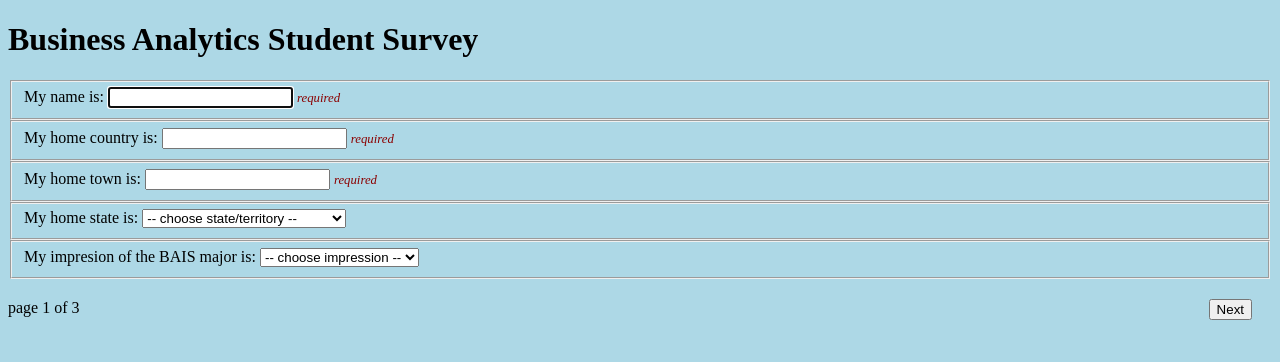
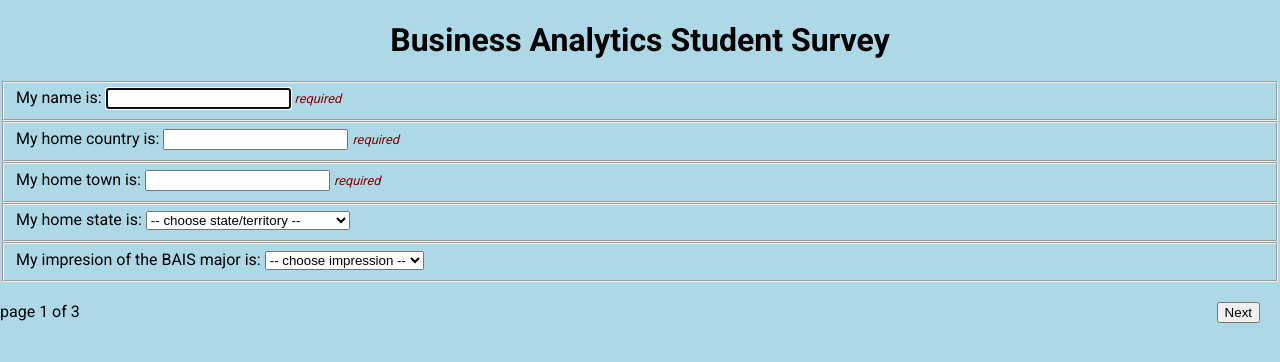
Before and after one commit to jmincieli/jmincieli_hw7, a plain HTML site: page jmincieli_p1.html in a window 1280 px wide. Drawn offline with Linux system fonts and the light colour scheme.

Commit message:
final edits

```diff
--- a/CSS/stylesheet.css
+++ b/CSS/stylesheet.css
@@ -1,28 +1,35 @@
 body {
     background-color: lightblue;
+    font-family: 'Roboto', sans-serif; /* Use Roboto font */
+    margin: 0; /* Remove default margin */
+    padding: 0; /* Remove default padding */
+}
+
+h1, h2, h3, h4, h5, h6 {
+    font-weight: 700; /* Apply bold font weight to headings */
 }
 
 .fa-pen-to-square {
     color: green;
-    font-size: 2rems;
+    font-size: 2rem; /* Fix typo '2rems' to '2rem' */
 }
 
-.page_number{
+.page_number {
     float: left;
     margin-right: 20px;
 }
 
-.next_button{
+.next_button {
     float: right;
     margin-right: 20px;
 }
 
-footer{
+footer {
     margin-top: 20px;
 }
 
-header{
-    float: center;
+header {
+    text-align: center; /* Center align header text */
 }
 
 main img {
@@ -45,7 +52,7 @@ width: 200px;
     background-color: #333333;
     color: #f8f8f8;
     font-size: 1.15rem;
-font-family: Arial, Helvetica, sans-serif;
+    font-family: 'Roboto', sans-serif; /* Use Roboto font */
     text-align: center;
     border-radius: 6px;
     padding: 15px;
@@ -62,8 +69,8 @@ margin-left: -100px;
     visibility: visible;
 }
 
-.required{
-    color:darkred;
-    font-size: .8rem;
-    font-style: italic
+.required {
+    color: darkred;
+    font-size: 0.8rem;
+    font-style: italic;
 }
--- a/jmincieli_p1.html
+++ b/jmincieli_p1.html
@@ -4,6 +4,7 @@
         <meta charset="UTF-8" />
         <meta name="viewport" content="width=device-width, initial-scale=1.0" />
         <title>Survey | Page 1</title>
+        <link href="https://fonts.googleapis.com/css2?family=Roboto:wght@400;700&display=swap" rel="stylesheet">
         <link rel="stylesheet" href="CSS/stylesheet.css" />
     </head>
     <body>
```
Also changed, not shown: index.html (+1 -0 lines), jmincieli_p2.html (+1 -0 lines), jmincieli_p3.html (+1 -0 lines), jmincieli_ty.html (+2 -1 lines), 1 other file. Lines whose indentation alone changed are shown as unchanged.
